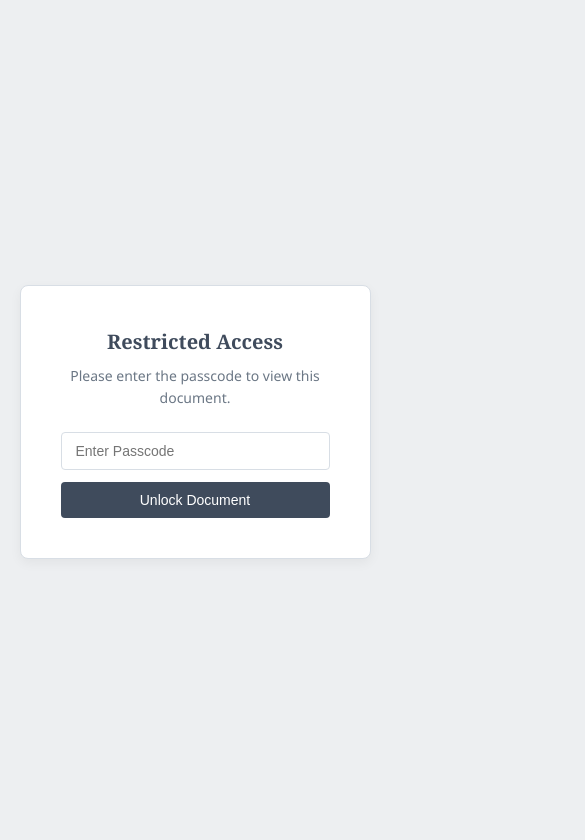
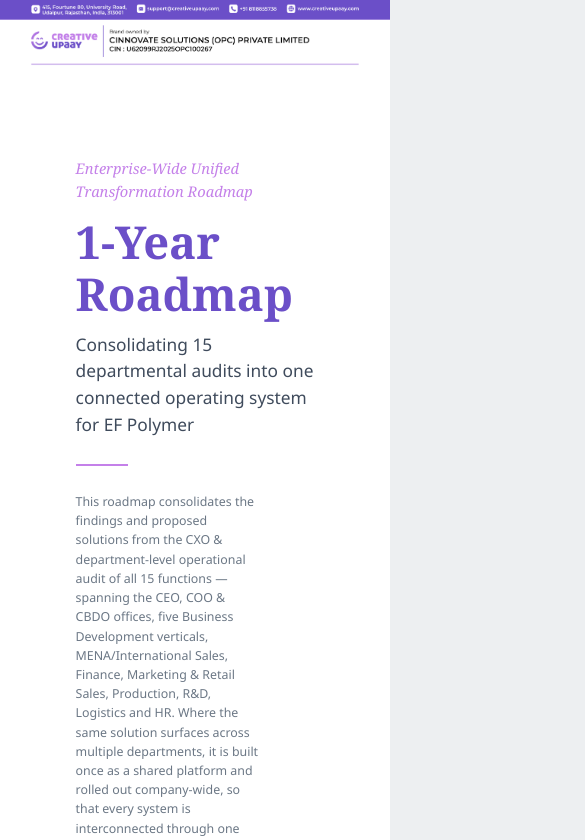
Before and after one commit to efpolymers/efp-audits, a plain HTML site: page department-wise-reports/roadmap.html in a window 390 px wide. Shown: the top 840 px of the page, 585 px wide, since content can reach past the window. Drawn offline with Linux system fonts and the light colour scheme.

Commit message:
Restore roadmap.html to previous version

```diff
--- a/department-wise-reports/roadmap.html
+++ b/department-wise-reports/roadmap.html
@@ -2,9 +2,8 @@
 <html lang="en">
 
 <head>
-  <script src='auth.js'></script>
   <meta charset="UTF-8">
-  <meta name="viewport" content="width=880">
+  <meta name="viewport" content="width=device-width, initial-scale=1.0">
   <title>EF Polymer — Unified 1-Year Transformation Roadmap | EF Polymer Private Limited</title>
   <style>
     :root {
@@ -1089,7 +1088,7 @@
 
   <!-- ============ COVER ============ -->
   <div class="page cover">
-    <img src="letterhead.png" alt="Letterhead"
+    <img src="../letterhead.png" alt="Letterhead"
       style="width: calc(100% + 40mm); max-width: none; height: auto; margin-left: -20mm; margin-top: -26mm; margin-bottom: 22px; display: block;" />
     <div class="cover-body">
       <div class="cover-eyebrow">Enterprise-Wide Unified Transformation Roadmap</div>
@@ -1142,7 +1141,7 @@
 
   <!-- ============ 01 EXECUTIVE SUMMARY ============ -->
   <div class="page">
-    <img src="letterhead.png" alt="Letterhead"
+    <img src="../letterhead.png" alt="Letterhead"
       style="width: calc(100% + 40mm); max-width: none; height: auto; margin-left: -20mm; margin-top: -26mm; margin-bottom: 22px; display: block;" />
 
     <div class="eyebrow">Section 01 — Executive Summary</div>
@@ -1211,7 +1210,7 @@
 
   <!-- ============ 02 THE SEVEN SHARED PLATFORMS ============ -->
   <div class="page">
-    <img src="letterhead.png" alt="Letterhead"
+    <img src="../letterhead.png" alt="Letterhead"
       style="width: calc(100% + 40mm); max-width: none; height: auto; margin-left: -20mm; margin-top: -26mm; margin-bottom: 22px; display: block;" />
 
     <div class="eyebrow">Section 02 — The Architecture</div>
@@ -1288,7 +1287,7 @@
 
   <!-- ============ 03 SYSTEM ARCHITECTURE ============ -->
   <div class="page">
-    <img src="letterhead.png" alt="Letterhead"
+    <img src="../letterhead.png" alt="Letterhead"
       style="width: calc(100% + 40mm); max-width: none; height: auto; margin-left: -20mm; margin-top: -26mm; margin-bottom: 22px; display: block;" />
 
     <div class="eyebrow">Section 03 — Target System Architecture</div>
@@ -1369,7 +1368,7 @@
 
   <!-- ============ 04 SYSTEM CONNECTIONS & DATA FLOW ============ -->
   <div class="page">
-    <img src="letterhead.png" alt="Letterhead"
+    <img src="../letterhead.png" alt="Letterhead"
       style="width: calc(100% + 40mm); max-width: none; height: auto; margin-left: -20mm; margin-top: -26mm; margin-bottom: 22px; display: block;" />
 
     <div class="eyebrow">Section 04 — System Connections &amp; Data Flow</div>
@@ -1526,7 +1525,7 @@
 
   <!-- ============ 04b DATA FLOW WALKTHROUGH ============ -->
   <div class="page">
-    <img src="letterhead.png" alt="Letterhead"
+    <img src="../letterhead.png" alt="Letterhead"
       style="width: calc(100% + 40mm); max-width: none; height: auto; margin-left: -20mm; margin-top: -26mm; margin-bottom: 22px; display: block;" />
 
     <div class="eyebrow">Section 04 — System Connections &amp; Data Flow (contd.)</div>
@@ -1611,7 +1610,7 @@
 
   <!-- ============ 04 THE 1-YEAR ROADMAP (QUARTERLY) ============ -->
   <div class="page">
-    <img src="letterhead.png" alt="Letterhead"
+    <img src="../letterhead.png" alt="Letterhead"
       style="width: calc(100% + 40mm); max-width: none; height: auto; margin-left: -20mm; margin-top: -26mm; margin-bottom: 22px; display: block;" />
 
     <div class="eyebrow">Section 05 — The 1-Year Roadmap</div>
@@ -1664,7 +1663,7 @@
 
   <!-- ============ Q2 ============ -->
   <div class="page">
-    <img src="letterhead.png" alt="Letterhead"
+    <img src="../letterhead.png" alt="Letterhead"
       style="width: calc(100% + 40mm); max-width: none; height: auto; margin-left: -20mm; margin-top: -26mm; margin-bottom: 22px; display: block;" />
 
     <div class="eyebrow">Section 05 — The 1-Year Roadmap (contd.)</div>
@@ -1710,7 +1709,7 @@
 
   <!-- ============ Q3 + Q4 ============ -->
   <div class="page">
-    <img src="letterhead.png" alt="Letterhead"
+    <img src="../letterhead.png" alt="Letterhead"
       style="width: calc(100% + 40mm); max-width: none; height: auto; margin-left: -20mm; margin-top: -26mm; margin-bottom: 22px; display: block;" />
 
     <div class="eyebrow">Section 05 — The 1-Year Roadmap (contd.)</div>
@@ -1789,7 +1788,7 @@
 
   <!-- ============ 05 PLATFORM-TO-DEPARTMENT MATRIX ============ -->
   <div class="page">
-    <img src="letterhead.png" alt="Letterhead"
+    <img src="../letterhead.png" alt="Letterhead"
       style="width: calc(100% + 40mm); max-width: none; height: auto; margin-left: -20mm; margin-top: -26mm; margin-bottom: 22px; display: block;" />
 
     <div class="eyebrow">Section 06 — Coverage Matrix</div>
@@ -1836,7 +1835,7 @@
 
   <!-- ============ 06 DEPARTMENT MATURITY TRAJECTORY ============ -->
   <div class="page">
-    <img src="letterhead.png" alt="Letterhead"
+    <img src="../letterhead.png" alt="Letterhead"
       style="width: calc(100% + 40mm); max-width: none; height: auto; margin-left: -20mm; margin-top: -26mm; margin-bottom: 22px; display: block;" />
 
     <div class="eyebrow">Section 07 — Maturity Trajectory by Department</div>
@@ -1917,7 +1916,7 @@
 
   <!-- ============ 07 DEPENDENCIES & CRITICAL PATH ============ -->
   <div class="page">
-    <img src="letterhead.png" alt="Letterhead"
+    <img src="../letterhead.png" alt="Letterhead"
       style="width: calc(100% + 40mm); max-width: none; height: auto; margin-left: -20mm; margin-top: -26mm; margin-bottom: 22px; display: block;" />
 
     <div class="eyebrow">Section 08 — Dependencies &amp; Critical Path</div>
@@ -1995,7 +1994,7 @@
 
   <!-- ============ 08 RISKS & MITIGATIONS ============ -->
   <div class="page">
-    <img src="letterhead.png" alt="Letterhead"
+    <img src="../letterhead.png" alt="Letterhead"
       style="width: calc(100% + 40mm); max-width: none; height: auto; margin-left: -20mm; margin-top: -26mm; margin-bottom: 22px; display: block;" />
 
     <div class="eyebrow">Section 09 — Risks &amp; Mitigations</div>
@@ -2065,7 +2064,7 @@
 
   <!-- ============ 09 AGGREGATE ROI ============ -->
   <div class="page">
-    <img src="letterhead.png" alt="Letterhead"
+    <img src="../letterhead.png" alt="Letterhead"
       style="width: calc(100% + 40mm); max-width: none; height: auto; margin-left: -20mm; margin-top: -26mm; margin-bottom: 22px; display: block;" />
 
     <div class="eyebrow">Section 10 — Aggregate ROI</div>
@@ -2125,7 +2124,7 @@
 
   <!-- ============ APPENDIX A — DEPARTMENT FINDINGS (1 of 3) ============ -->
   <div class="page">
-    <img src="letterhead.png" alt="Letterhead"
+    <img src="../letterhead.png" alt="Letterhead"
       style="width: calc(100% + 40mm); max-width: none; height: auto; margin-left: -20mm; margin-top: -26mm; margin-bottom: 22px; display: block;" />
 
     <div class="eyebrow">Appendix A — Per-Department Findings (1 of 3)</div>
@@ -2216,7 +2215,7 @@
 
   <!-- ============ APPENDIX A — DEPARTMENT FINDINGS (2 of 3) ============ -->
   <div class="page">
-    <img src="letterhead.png" alt="Letterhead"
+    <img src="../letterhead.png" alt="Letterhead"
       style="width: calc(100% + 40mm); max-width: none; height: auto; margin-left: -20mm; margin-top: -26mm; margin-bottom: 22px; display: block;" />
 
     <div class="eyebrow">Appendix A — Per-Department Findings (2 of 3)</div>
@@ -2280,7 +2279,7 @@
 
   <!-- ============ APPENDIX A — DEPARTMENT FINDINGS (3 of 3) ============ -->
   <div class="page">
-    <img src="letterhead.png" alt="Letterhead"
+    <img src="../letterhead.png" alt="Letterhead"
       style="width: calc(100% + 40mm); max-width: none; height: auto; margin-left: -20mm; margin-top: -26mm; margin-bottom: 22px; display: block;" />
 
     <div class="eyebrow">Appendix A — Per-Department Findings (3 of 3)</div>
@@ -2366,7 +2365,7 @@
 
   <!-- ============ 10 CLOSING ============ -->
   <div class="page">
-    <img src="letterhead.png" alt="Letterhead"
+    <img src="../letterhead.png" alt="Letterhead"
       style="width: calc(100% + 40mm); max-width: none; height: auto; margin-left: -20mm; margin-top: -26mm; margin-bottom: 22px; display: block;" />
 
     <div class="eyebrow">Section 11 — Closing</div>
@@ -2440,28 +2439,6 @@
     <div class="doc-footer"><span>EF Polymer — Unified 1-Year Roadmap · v1.0</span><span>Page 18</span></div>
   </div>
 
-  <!-- ============ 11 PLATFORM ENHANCEMENTS ============ -->
-  <div class="page">
-    <img src="letterhead.png" alt="Letterhead"
-      style="width: calc(100% + 40mm); max-width: none; height: auto; margin-left: -20mm; margin-top: -26mm; margin-bottom: 22px; display: block;" />
-
-    <div class="eyebrow">Section 12 — Standardized Enhancements</div>
-    <h2>Unified Report Formatting & Security</h2>
-    <div class="section-dek">Global updates applied across all department reports to ensure security and readability.</div>
-
-    <p class="lede">To provide a seamless, secure, and unified reading experience for all 16 audit reports and this roadmap, we have rolled out the following standardized technical enhancements across the board.</p>
-
-    <h3 style="margin-top: 24px;">1. Fixed PDF-Like Mobile Sizing</h3>
-    <p>We removed the standard mobile responsive flow from the HTML reports. Instead of compressing horizontally and reflowing text on smaller devices, all reports are now locked to a fixed desktop viewport width (880px). This allows mobile browsers to load the entire document layout as intended and permits users to seamlessly pinch-to-zoom and pan, creating an experience identical to reading a high-quality PDF.</p>
-
-    <h3 style="margin-top: 24px;">2. Centralized Local Authentication</h3>
-    <p>To protect the confidentiality of these internal documents, we have injected a robust, locally-powered passcode gateway. A centralized <code>auth.js</code> script locks down every HTML file. Unauthorized access is blocked by an overlay, ensuring that direct links cannot be viewed without the correct environment passcode. Valid sessions are managed via local storage and maintained seamlessly during navigation.</p>
-
-    <h3 style="margin-top: 24px;">3. Clean Index & Professional URL Routing</h3>
-    <p>We established a sleek, corporate-themed portal (<code>index.html</code>) to serve as the gateway to all department reports. This unified list view replaces disorganized block cards with proper departmental naming conventions and clear document iconography. Furthermore, URL routes and "Copy Link" mechanisms have been refactored to point to cleaner paths (e.g., stripping the <code>.html</code> extension) while eliminating intrusive floating buttons from inside the individual reports themselves.</p>
-
-    <div class="doc-footer"><span>EF Polymer — Unified 1-Year Roadmap · v1.0</span><span>Page 19</span></div>
-  </div>
-
 </body>
+
 </html>
```
